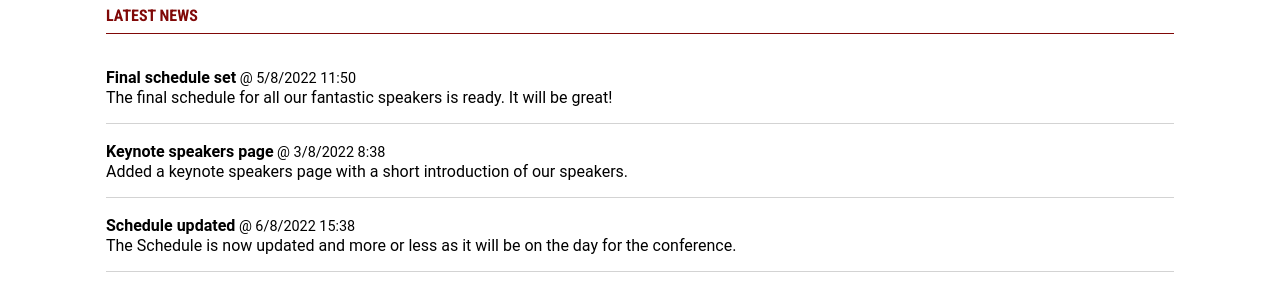
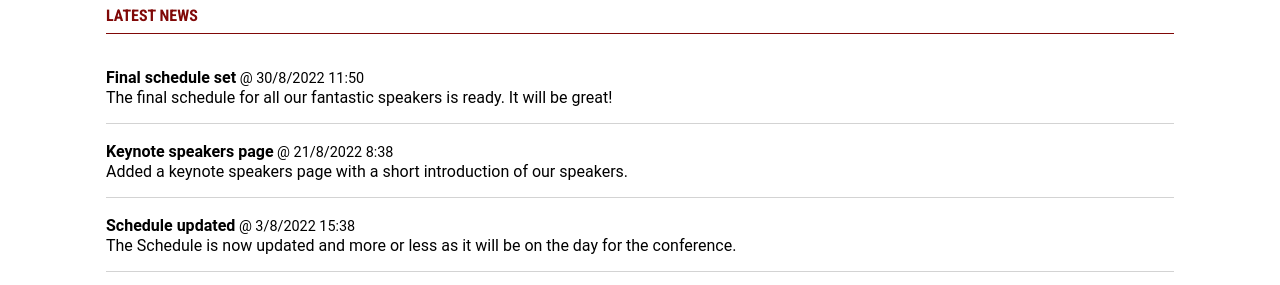
Before and after one commit to mBrandt85/cts22, a React (Create React App) app: page / in a window 1280 px wide. Shown: the part 154-439 px from the top of the page. Built offline with nearby package versions, Linux system fonts and the light colour scheme.

Commit message:
menu item

```diff
--- a/src/components/news-item.tsx
+++ b/src/components/news-item.tsx
@@ -12,7 +12,7 @@ export default function NewsItem({ data: { title, date, message }}: { data: News
     <StyledNews>
       <h3 style={{ margin: '1rem 0 0 0' }}>
         <span style={{ fontSize: '1rem' }}>{title}</span>
-        <span style={{ fontSize: '.9rem', fontWeight: '400' }}>{` @ ${new Date(date).getDay()}/${new Date(date).getMonth()}/${new Date(date).getFullYear()} ${new Date(date).getHours()}:${new Date(date).getMinutes()}`}</span>
+        <span style={{ fontSize: '.9rem', fontWeight: '400' }}>{` @ ${new Date(date).getDate()}/${new Date(date).getMonth()}/${new Date(date).getFullYear()} ${new Date(date).getHours()}:${new Date(date).getMinutes()}`}</span>
       </h3>
       <p style={{ margin: 0 }}>{message}</p>
     </StyledNews>
--- a/src/data/index.ts
+++ b/src/data/index.ts
@@ -7,7 +7,7 @@ export interface News {
 }
 
 export function getNews(): any {
-  return news.sort((a, b) => Date.parse(b.date) - Date.parse(a.date))
+  return news.sort((a, b) => Date.parse(b.date) > Date.parse(a.date) ? 1 : -1)
 }
 
 export function getLatestNews(quantity: number = 3): News[] {
```
Also changed, not shown: src/data/about.json (deleted, +0 -7 lines).
